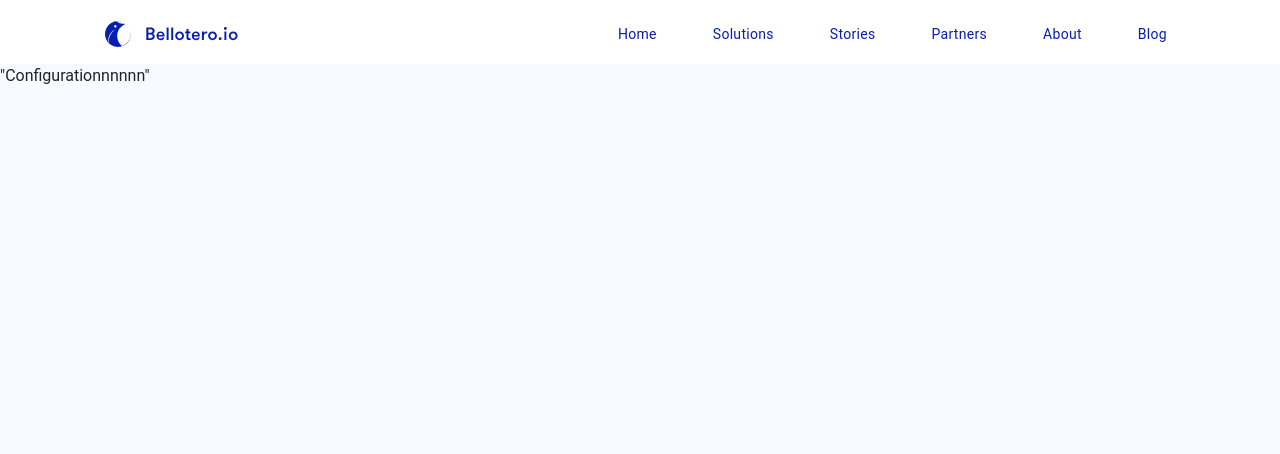
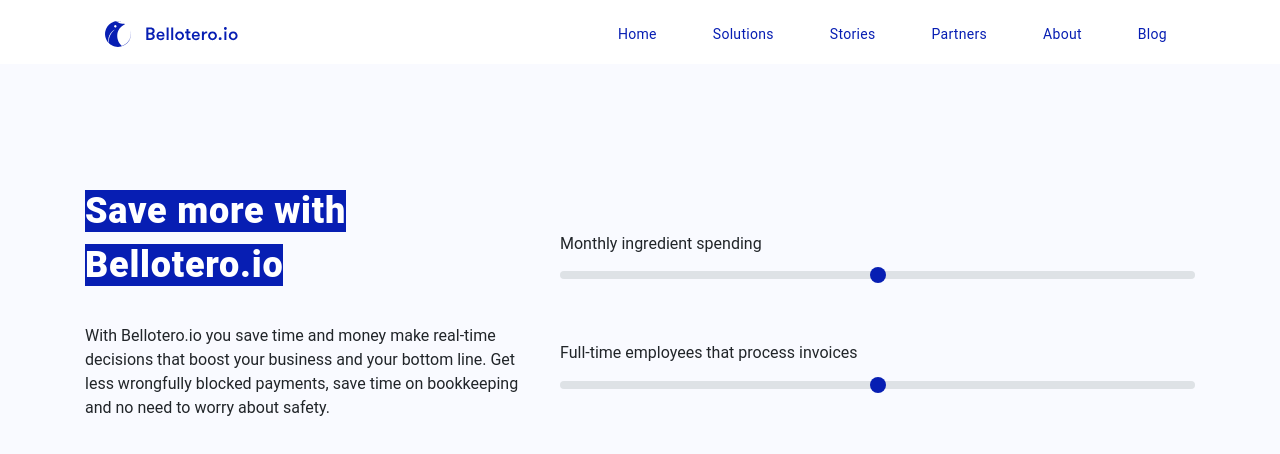
Before and after one commit to KarenRolo1/Bellotero, a React (Create React App) app: page /configuration in a window 1280 px wide. Shown: the top 454 px of the page. Built offline with nearby package versions, Linux system fonts and the light colour scheme.

Commit message:
Se agrego la pagina de Configuration.

```diff
--- a/src/assets/sass/_variables.scss
+++ b/src/assets/sass/_variables.scss
@@ -1,4 +1,6 @@
 $primary:       #071eb3;
 $secondary:     #FFFF;
 $body-bg:  #f9faff;
-$font-family-sans-serif: 'Roboto', sans-serif;;
+$black: black;
+$gray:#a5a5a5;
+$font-family-sans-serif: 'Roboto', sans-serif;
--- a/src/components/Carousel/Carousel.jsx
+++ b/src/components/Carousel/Carousel.jsx
@@ -2,20 +2,26 @@
 import {Carousel} from 'react-bootstrap'
 import './styles.scss';
 
-const CarouselComponent = () => {
+const CarouselComponent = (props) => {
+    console.log("propssssssssssss", props)
     return(
         <Carousel>
-            <Carousel.Item>
-                <img
-                    className="d-block w-100"
-                    src="holder.js/800x400?text=First slide&bg=373940"
-                    alt="First slide"
-                />
-                <Carousel.Caption>
-                    <h3>First slide label</h3>
-                    <p>Nulla vitae elit libero, a pharetra augue mollis interdum.</p>
-                </Carousel.Caption>
-            </Carousel.Item>
+            {props.reviews.map((item)=>{
+                return(
+                    <Carousel.Item>
+                        <div className="row carouselItem">
+                            <div className="col-md-4 carouselItem_name">
+                                <h2>{item.name}</h2>
+                                <p>{item.position}</p>
+                            </div>
+                            <div className="col-md-8 carouselItem_comment">
+                                {item.comment}
+                            </div>
+                        </div>
+                    </Carousel.Item>
+                )
+            })
+            }
         </Carousel>
     )
 }
--- a/src/components/Carousel/styles.scss
+++ b/src/components/Carousel/styles.scss
@@ -0,0 +1,16 @@
+@import '../../assets/sass/variables';
+.carouselItem{
+    height: 254px;
+    background-color: $secondary;
+    font-size: 32px;
+    color: $black;
+    margin-top:40px;
+    padding: 32px;
+    max-width: 1002;
+    &_name{
+        p{
+            color:$gray;
+            font-size: 14px;
+        }
+    }
+}
--- a/src/pages/Configuration/Configuration.jsx
+++ b/src/pages/Configuration/Configuration.jsx
@@ -4,7 +4,34 @@
 class Configuration extends Component{
     render = () =>{
         return(
-        <div><label>"Configurationnnnnn"</label></div>
+            <div class="container configurator" >
+                <div class="row">
+                    <div class="col-md-5 configurator_description">
+                        <span className=" configurator_title">
+                            Save more with Bellotero.io
+                        </span>
+                        <p>
+                            With Bellotero.io you save time and money make real-time decisions that boost your business and your bottom line. Get less wrongfully blocked payments, save time on bookkeeping and no need to worry about safety.
+                        </p>
+                    </div>
+                    <div class="col-md-7 configurator_calculator">
+                        <div className="my-5">
+                            <label htmlFor="customRange1">Monthly ingredient spending</label>
+                            <input type="range" className="custom-range" id="customRange1" />
+                        </div>
+                        <div className="my-5">
+                            <label htmlFor="customRange2">Full-time employees that  process invoices</label>
+                            <input type="range" className="custom-range" id="customRange2" />
+                        </div>
+                        <div class="col-md-6 result">
+
+                        </div>
+                        <div class="col-md-6 result">
+
+                        </div>
+                    </div>
+                </div>
+            </div>
         )
     }
 }
--- a/src/pages/Configuration/style.scss
+++ b/src/pages/Configuration/style.scss
@@ -0,0 +1,22 @@
+@import '../../assets/sass/variables';
+.configurator{
+    margin: 120px 0px;
+    &_title{
+        font-size: 36px;
+        font-weight: 900;
+        font-stretch: normal;
+        font-style: normal;
+        letter-spacing: 0.77px;
+        color: $secondary;
+        background-color: $primary;
+    }
+    p{
+        margin-top: 32px;
+        font-size: 16px;
+        font-weight: normal;
+        font-stretch: normal;
+        font-style: normal;
+        line-height: 1.5;
+        letter-spacing: normal;
+    }
+}
--- a/src/pages/Testimonial/Testimonial.jsx
+++ b/src/pages/Testimonial/Testimonial.jsx
@@ -3,17 +3,31 @@
 import './style.scss';
 
 class Testimonial extends Component{
+    constructor(props) {
+        super(props);
+        this.data = [{
+            name : "Karen",
+            position : "Director",
+            comment : "cko osj ddowmdow djie dninedi dni niniwnid nid enidn in id indienin di"
+        },
+        {
+            name : "Tania",
+            position : "LALALALA",
+            comment : "cko osj ddowmdow djie dninedi dni niniwnid nid enidn in id indienin di"
+        }
+    ];
+    }
     render = () =>{
         return(
             <div class="container testimonial" >
                 <div class="row">
-                    <div class="col-sm-12">
+                    <div class="col-md-12">
                         <div className=" testimonial_title">
                             <p>Our customers love us</p>
                         </div>
                     </div>
-                    <div class="col-sm-12 testimonial_carousel">
-                        <CarouselComponent />
+                    <div class="col-md-12 testimonial_carousel">
+                        <CarouselComponent reviews={this.data}/>
                     </div>
                 </div>
             </div>
--- a/src/pages/Testimonial/style.scss
+++ b/src/pages/Testimonial/style.scss
@@ -1,6 +1,6 @@
 @import '../../assets/sass/variables';
 .testimonial{
-    padding: 60px 0px;
+    margin: 60px 0px;
     &_title{
         height: 56px;
         background-color: $primary;
```
